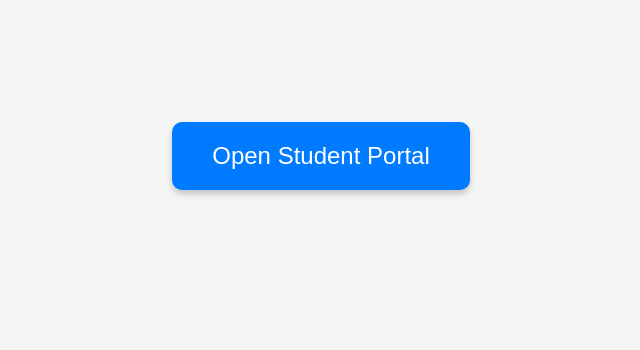
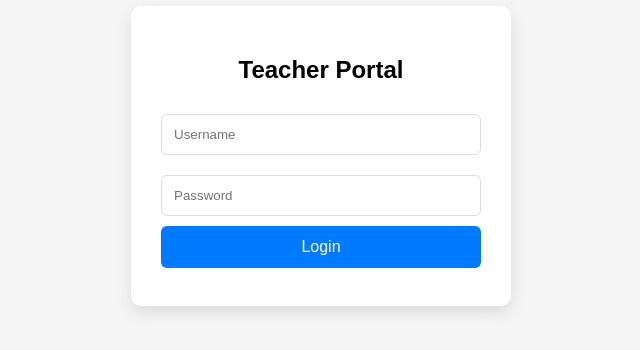
Before and after one commit to hardktyagi/Examination-cell, a plain HTML site: page index.html in a window 1280 px wide. Shown: the part 244-594 px from the top of the page, without its empty margins (319-959 px from the left). Drawn offline with Linux system fonts and the light colour scheme.

Commit message:
Update index.html

```diff
--- a/index.html
+++ b/index.html
@@ -3,50 +3,81 @@
 <head>
   <meta charset="UTF-8">
   <meta name="viewport" content="width=device-width, initial-scale=1.0">
-  <title>Student Portal</title>
-
-  <!-- PWA manifest -->
-  <link rel="manifest" href="manifest.json">
-  <meta name="theme-color" content="#007bff">
-
+  <title>Teacher Portal — Login</title>
   <style>
     body {
+      font-family: Arial, sans-serif;
       display: flex;
       justify-content: center;
       align-items: center;
       height: 100vh;
       margin: 0;
-      font-family: Arial, sans-serif;
       background-color: #f5f5f5;
     }
-    .btn {
-      padding: 20px 40px;
+    .card {
+      background: white;
+      padding: 30px;
+      border-radius: 10px;
+      box-shadow: 0 6px 15px rgba(0,0,0,0.1);
+      width: 320px;
+      text-align: center;
+    }
+    input {
+      width: 100%;
+      padding: 12px;
+      margin: 10px 0;
+      border-radius: 6px;
+      border: 1px solid #ddd;
+      box-sizing: border-box;
+    }
+    button {
+      width: 100%;
+      padding: 12px;
+      border-radius: 6px;
+      border: none;
       background-color: #007bff;
       color: white;
-      text-decoration: none;
-      font-size: 1.5rem;
-      border-radius: 10px;
-      box-shadow: 0 4px 6px rgba(0,0,0,0.2);
+      font-size: 16px;
+      cursor: pointer;
     }
-    .btn:hover {
+    button:hover {
       background-color: #0056b3;
+    }
+    .error {
+      color: #b00020;
+      margin-top: 8px;
     }
   </style>
 </head>
 <body>
 
-  <!-- Button linking to your Google Apps Script -->
-  <a class="btn" href="https://script.google.com/macros/s/AKfycbwE_EuM8SvbdimKvmh-SAXzuffyFu1rw2X_ye1TQVjBcfBY9DLLmdIk-uZ6RjGiPLcl/exec" target="_blank">
-    Open Student Portal
-  </a>
+  <div class="card">
+    <h2>Teacher Portal</h2>
+    <input type="text" id="username" placeholder="Username" />
+    <input type="password" id="password" placeholder="Password" />
+    <button id="loginBtn">Login</button>
+    <div id="msg" class="error"></div>
+  </div>
 
   <script>
-    // Optional: register service worker for PWA
-    if ('serviceWorker' in navigator) {
-      navigator.serviceWorker.register('sw.js')
-        .then(() => console.log('Service Worker registered'))
-        .catch(err => console.log('SW registration failed:', err));
-    }
+    // Only one teacher username/password
+    const teacherUsername = "teacher";
+    const teacherPassword = "teacherpass";
+
+    const portalURL = "https://script.google.com/macros/s/AKfycbwE_EuM8SvbdimKvmh-SAXzuffyFu1rw2X_ye1TQVjBcfBY9DLLmdIk-uZ6RjGiPLcl/exec";
+
+    document.getElementById('loginBtn').addEventListener('click', () => {
+      const user = document.getElementById('username').value.trim();
+      const pass = document.getElementById('password').value;
+      const msg = document.getElementById('msg');
+
+      if(user === teacherUsername && pass === teacherPassword){
+        // Login successful, open portal
+        window.location.href = portalURL;
+      } else {
+        msg.textContent = "Invalid username or password!";
+      }
+    });
   </script>
 
 </body>
```
